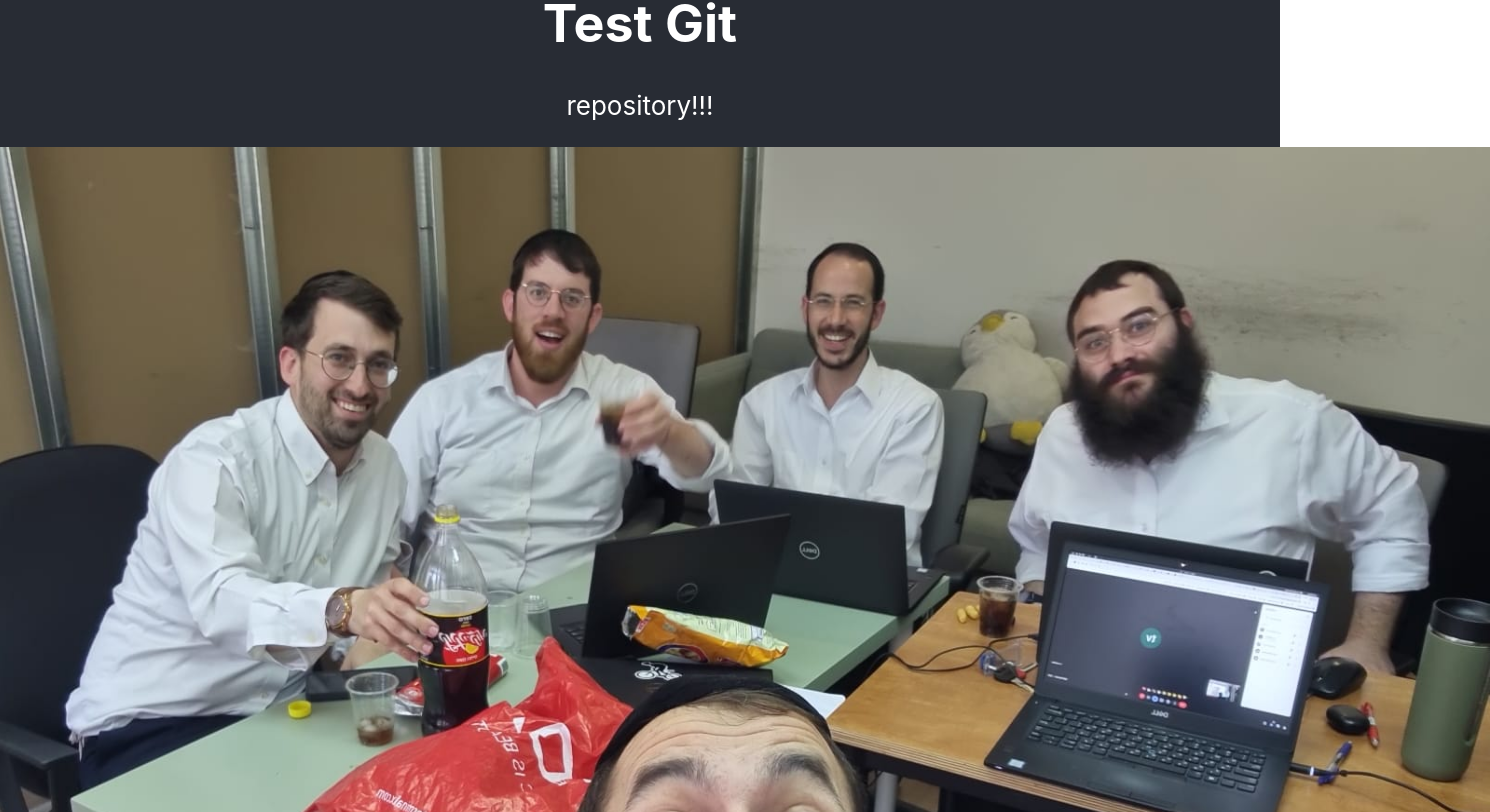
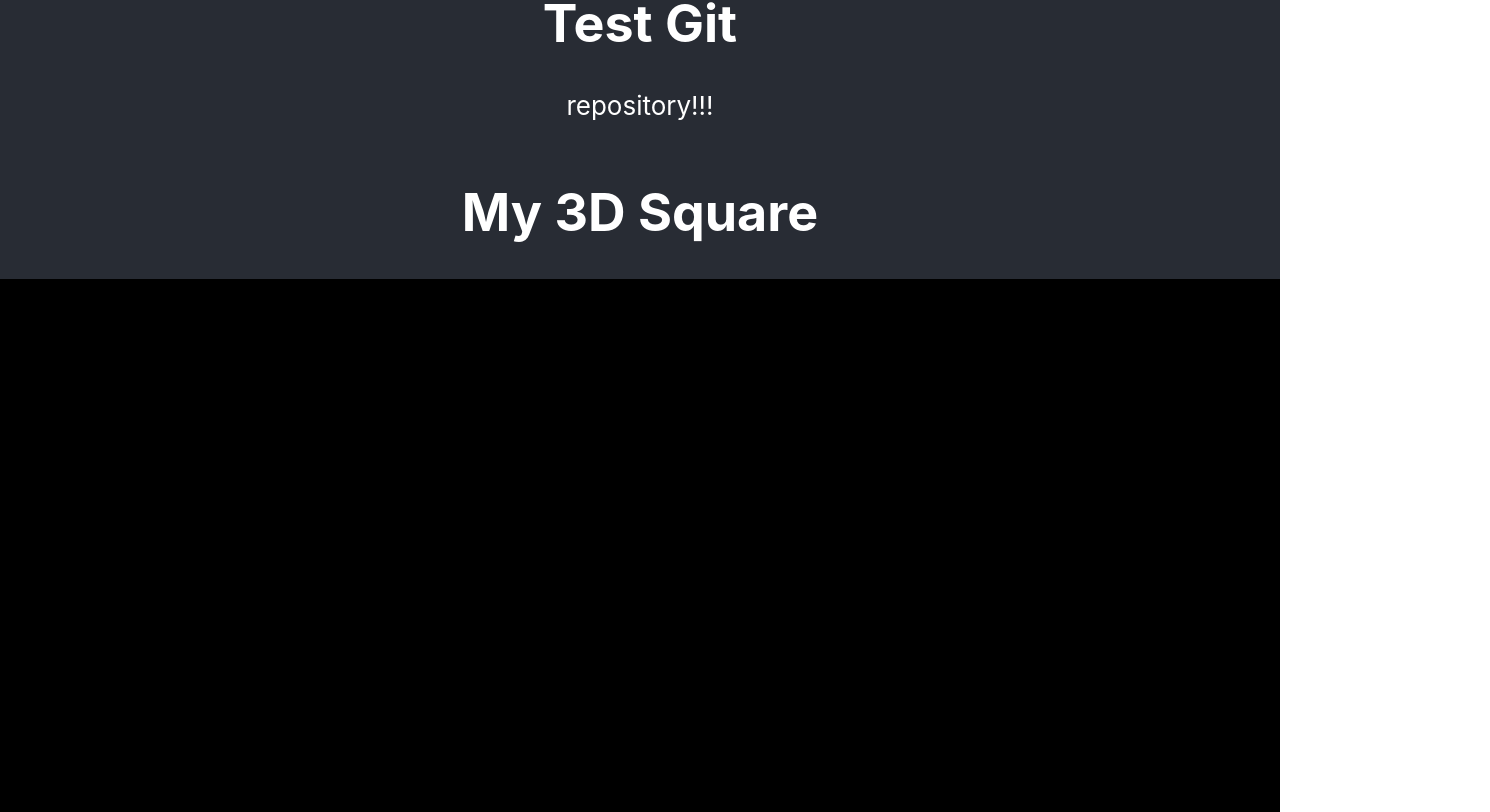
Before and after one commit to aaron1535/test1, a React (Create React App) app: page / in a window 1280 px wide. Shown: the part 420-1232 px from the top of the page, 1490 px wide, since content can reach past the window. Built offline with nearby package versions, Linux system fonts and the light colour scheme.

Commit message:
add 3d square

```diff
--- a/src/App.js
+++ b/src/App.js
@@ -1,6 +1,6 @@
 import logo from "./logo.svg";
 import "./App.css";
-import myImage from '/home/n/Documents/test_git/test1/src/1.jpeg';
+// import myImage from '/home/n/Documents/test_git/test1/src/1.jpeg';
 import ThreeDSquare from './ThreeDSquare';
 
 function App() {
@@ -13,9 +13,9 @@ function App() {
           repository!!!
         </p>
         <div>
-      <img src={myImage} alt="My Image"
-      style={{ width: '1700px', height: '1000px' }}
-      />
+      {/* <img src={myImage} alt="My Image"
+      style={{ width: '1700px', height: '1000px' }} */}
+      {/* //> */}
     </div>
     <div>
       <h1>My 3D Square</h1>
```
